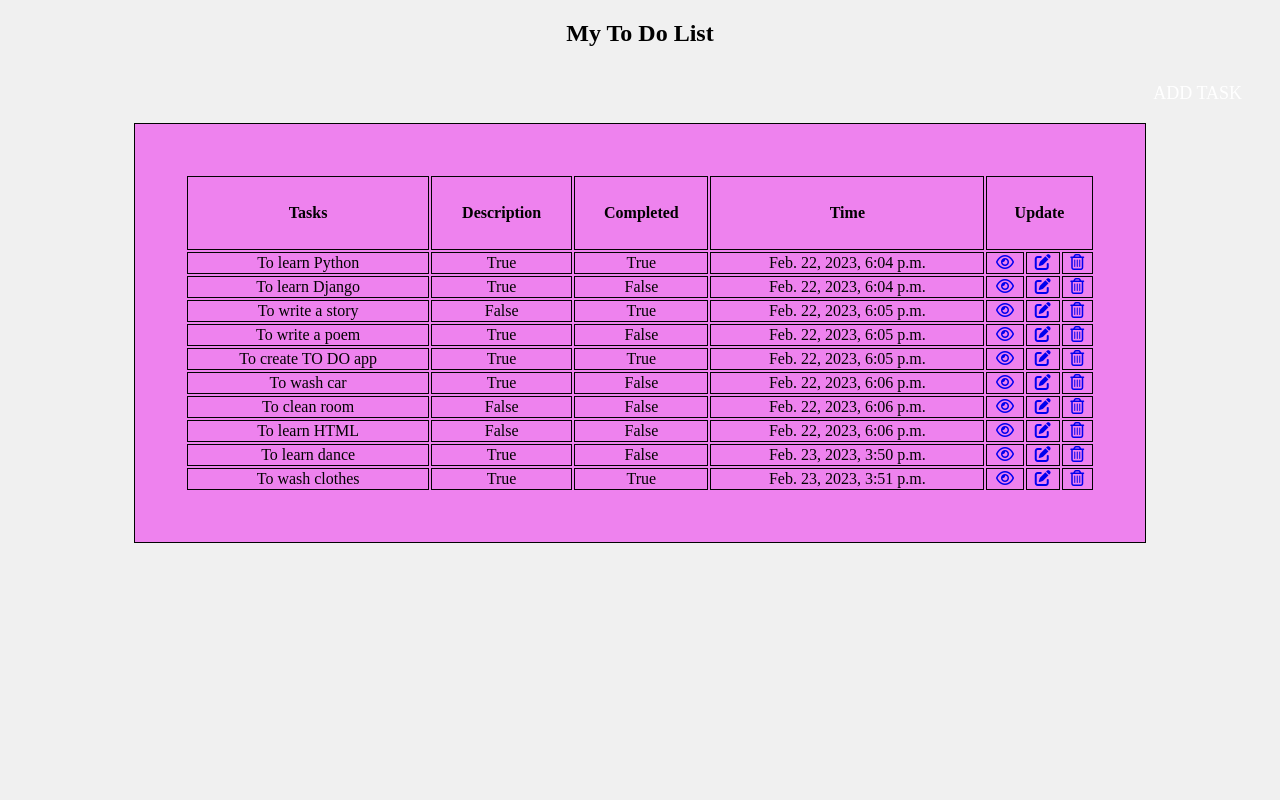
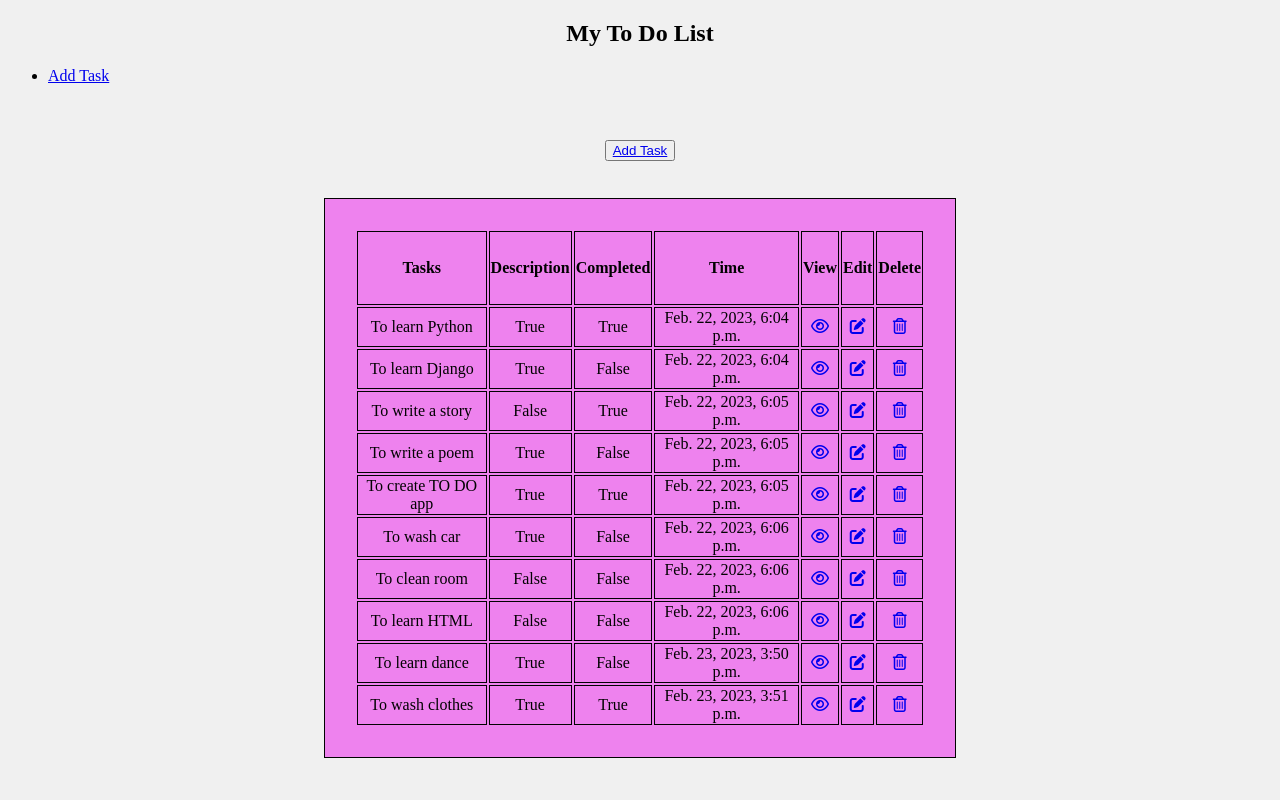
Before and after one commit to anualias98/TO_DO_APP, a Django app: page /task-list/ in a window 1280 px wide. Run offline with Django 4.2, Linux system fonts and the light colour scheme; data comes from the database, SQL or seed files in the repository; both versions use the stored data as it was after the commit; parts of the project's set-up code (start-up, migrations or seed data) failed here and were passed over; some libraries are stand-ins or nearby versions.

Commit message:
first commit application

```diff
--- a/Todoapp/templates/tasklist.html
+++ b/Todoapp/templates/tasklist.html
@@ -24,7 +24,7 @@
 </nav>
 <table>
     <tr>
-        <th>Tasks</th><th>Description</th><th>Completed</th><th>Time</th><Th colspan="4">Update</Th>
+        <th>Tasks</th><th>Description</th><th>Completed</th><th>Time</th><th>View</th><th>Edit</th><th>Delete</th>
     </tr>
     {% for tasks in task1 %}
     <tr>
@@ -38,7 +38,7 @@
         <td><a href="{%url 'task-delete' tasks.id %}"><i class="fa fa-trash-o"></i></a></td>
     </tr>
     {% endfor %}
-<!--    <h3 align="center"><button><a href="{% url 'task-create' %}">Add Task</a></button></h3>-->
+    <h3 align="center"><button><a href="{% url 'task-create' %}">Add Task</a></button></h3>
 </table>
     </main>
 </body>
--- a/Todoapp/todo/static/css/tasklist.css
+++ b/Todoapp/todo/static/css/tasklist.css
@@ -5,14 +5,11 @@ h1{
 color:black;
 text-align: center;
 }
-
-
-
 table{
-width: 80%;
-height:70%;
+width: 50%;
+height:50%;
 background-color:rgb(238, 130, 238);
-padding:50px;
+padding:30px;
 margin:auto;
 text-align: center;
 margin-top:3%;
@@ -28,32 +25,6 @@ td {
 table, th, td {
   border: 1px solid;
 }
-nav .logo p{
-margin-left:40%;
-font-size:30px;
-font-weight:bold;
-float:left;
-color:white;
-text-transform:uppercase;
-letter-spacing:1.5px;
-cursor:pointer;
+button{
+align:center;
 }
-nav ul{
-float:right;
-}
-nav li{
-display:inline;
-list-style:none;
-}
-nav li a{
-font-size:18px;
-text-transform:uppercase;
-padding:0px 30px;
-color:white;
-text-decoration:none;
-
-}
-nav li a:hover{
-color:#ff8c69;
-transition:all 0.4s ease 0s;
-}
--- a/Todoapp/todo/urls.py
+++ b/Todoapp/todo/urls.py
@@ -2,6 +2,7 @@ from django.urls import path
 from .views import TaskList, TaskCreate, TaskUpdate, TaskDelete, TaskDetailView
 from .import views
 urlpatterns=[
+    path('mail/',views.mail),
     path('task-list/' ,TaskList.as_view(),name='task1'),
     path('task-create/' ,TaskCreate.as_view(),name='task-create'),
     path('task-update/<int:pk>/',TaskUpdate.as_view(),name='task-update'),
--- a/Todoapp/todo/views.py
+++ b/Todoapp/todo/views.py
@@ -1,11 +1,26 @@
 
 from django.shortcuts import render, redirect
+from django.http import HttpResponse
 from django.urls import reverse_lazy
 from django.views.generic import ListView, CreateView, UpdateView, DeleteView, DetailView
 from .forms import RegisterForm,LoginForm
-
+from ..Todoapp import settings
+from django.core.mail import send_mail
 from .models import Tasks,Register,Login
 # Create your views here.
+
+
+
+def  mail(request):
+    subject="Greetings"
+    msg="Congratulations for ur success"
+    to="anukalias98@gmail.com"
+    res=send_mail(subject,msg,settings.EMAIL_HOST_USER,[to])
+    if res==1:
+        msg="mail sent successfully"
+    else:
+        msg="Mail could not sent"
+    return HttpResponse(msg)
 
 class TaskList(ListView):
     model= Tasks
```
Also changed, not shown: Todoapp/Todoapp/settings.py (+5 -2 lines), Todoapp/db.sqlite3.
